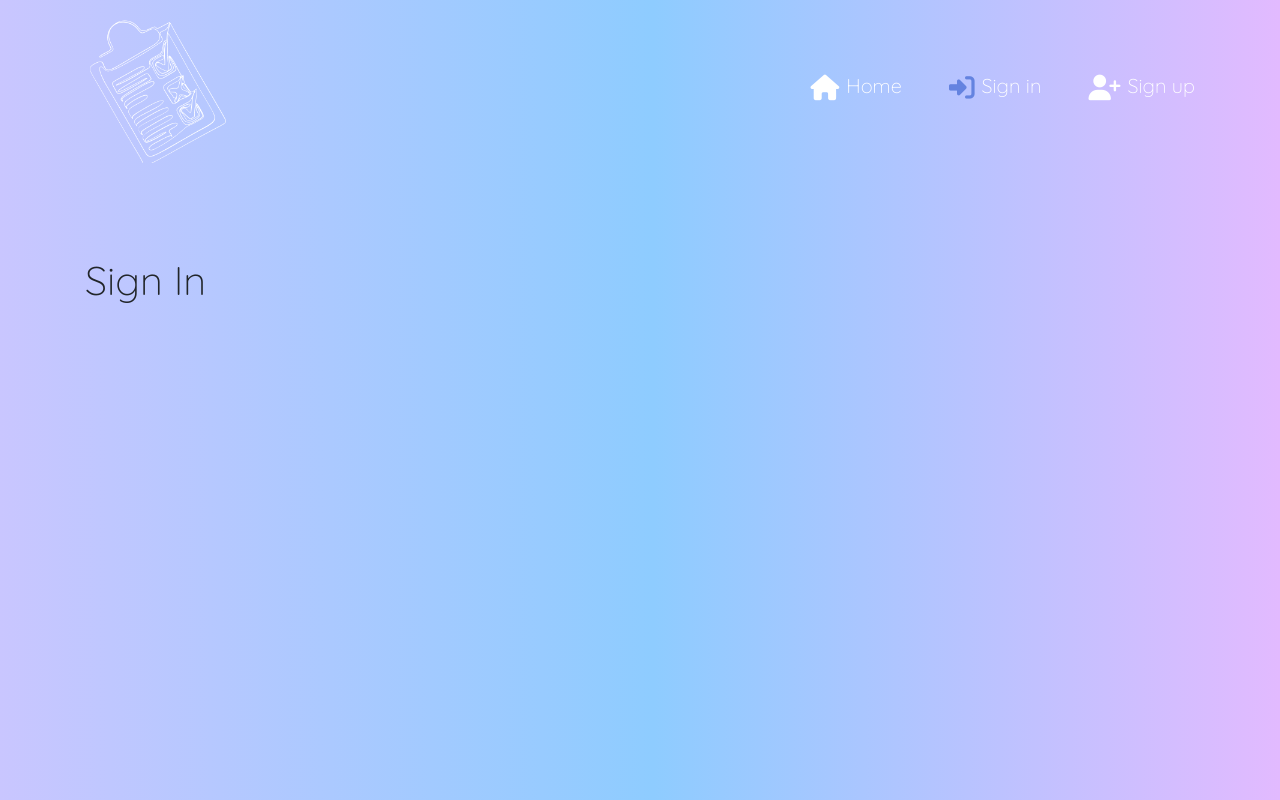
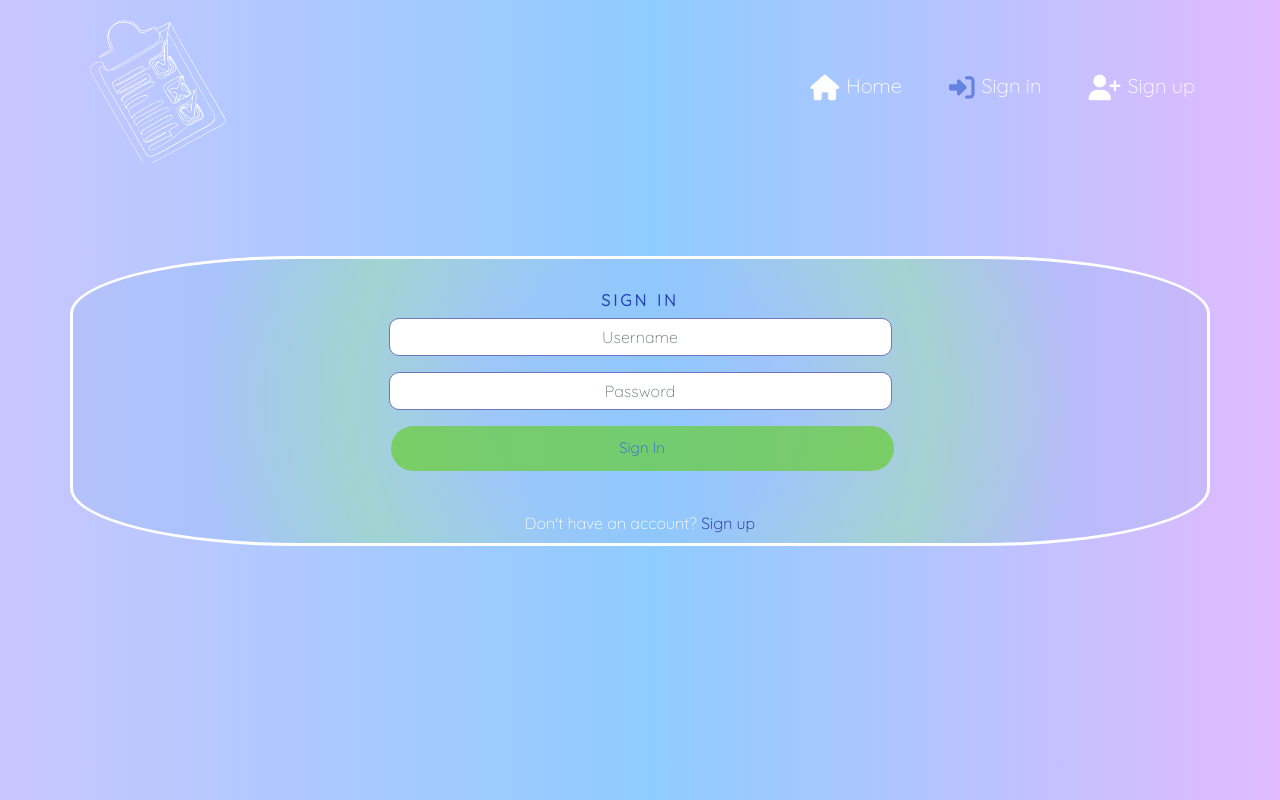
Before and after one commit to bianca9901/todo, a React (Create React App) app in the folder frontend/react-todo-app/: page /signin in a window 1280 px wide. Built offline with nearby package versions, Linux system fonts and the light colour scheme.

Commit message:
Add signin form and integrate Axios

```diff
--- a/frontend/react-todo-app/src/App.js
+++ b/frontend/react-todo-app/src/App.js
@@ -4,6 +4,7 @@ import Container from "react-bootstrap/esm/Container";
 import { Route, Switch } from "react-router-dom";
 import './api/axiosDefaults';
 import SignUpForm from "./pages/auth/SignUpForm";
+import SignInForm from "./pages/auth/SignInForm";
 
 function App() {
   return (
@@ -12,7 +13,7 @@ function App() {
       <Container className={styles.Main}>
         <Switch>
           <Route exact path="/" render={() => <h1>Home Page</h1>} />
-          <Route exact path="/signin" render={() => <h1>Sign In</h1>} />
+          <Route exact path="/signin" render={() => <SignInForm />} />
           <Route exact path="/signup" render={() => <SignUpForm />} />
           <Route render={() => <p>Page Not Found!</p>} />
         </Switch>
--- a/frontend/react-todo-app/src/pages/auth/SignUpForm.js
+++ b/frontend/react-todo-app/src/pages/auth/SignInForm.js
@@ -5,26 +5,31 @@ import styles from "../../styles/SignInUpForm.module.css";
 import btnStyles from "../../styles/Button.module.css";
 import appStyles from "../../App.module.css";
 
-import { Form, Button, Col, Row, Container, Alert } from "react-bootstrap";
+import Form from "react-bootstrap/Form";
+import Alert from "react-bootstrap/Alert";
+import Button from "react-bootstrap/Button";
+import Col from "react-bootstrap/Col";
+import Row from "react-bootstrap/Row";
+import Container from "react-bootstrap/Container";
+
 import axios from "axios";
 import { useHistory } from "react-router-dom/cjs/react-router-dom.min";
 
-const SignUpForm = () => {
-    const [signUpData, setSignupData] = useState({
+const SignInForm = () => {
+    const [signInData, setSignInData] = useState({
         username: '',
-        password1: '',
-        password2: '',
+        password: '',
     });
 
-    const { username, password1, password2 } = signUpData;
+    const { username, password } = signInData;
 
     const [ errors, setErrors ] = useState({});
 
     const history = useHistory();
 
     const handleChange = (event) => {
-        setSignupData({
-            ...signUpData,
+        setSignInData({
+            ...signInData,
             [event.target.name]: event.target.value
         });
     }
@@ -32,8 +37,8 @@ const SignUpForm = () => {
     const handleSubmit = async (event) => {
         event.preventDefault();
         try {
-          await axios.post("/dj-rest-auth/registration/", signUpData);
-          history.push("/signin");
+          await axios.post("/dj-rest-auth/login/", signInData);
+          history.push("/");
         } catch (err) {
           setErrors(err.response?.data);
         }
@@ -43,7 +48,7 @@ const SignUpForm = () => {
     <Row className={styles.Row}>
       <Col className="my-auto py-2 p-md-2" md={6}>
         <Container className={`${appStyles.Content} p-4 `}>
-          <h1 className={styles.Header}>sign up</h1>
+          <h1 className={styles.Header}>sign in</h1>
 
           <Form onSubmit={handleSubmit}>
             <Form.Group controlId="username">
@@ -63,35 +68,18 @@ const SignUpForm = () => {
               </Alert>
             ))}
 
-            <Form.Group controlId="password1">
+            <Form.Group controlId="password">
               <Form.Label className="d-none">Password</Form.Label>
               <Form.Control
               className={styles.Input}
                 type="password"
                 placeholder="Password"
-                name="password1"
-                value={password1}
+                name="password"
+                value={password}
                 onChange={handleChange}
               />
             </Form.Group>
-            {errors.password1?.map((message, idx) => (
-              <Alert key={idx} variant="warning">
-                {message}
-              </Alert>
-            ))}
-
-            <Form.Group controlId="password2">
-              <Form.Label className="d-none">Confirm Password</Form.Label>
-              <Form.Control
-              className={styles.Input}
-                type="password"
-                placeholder="Confirm Password"
-                name="password2"
-                value={password2}
-                onChange={handleChange}
-              />
-            </Form.Group>
-            {errors.password2?.map((message, idx) => (
+            {errors.password?.map((message, idx) => (
               <Alert key={idx} variant="warning">
                 {message}
               </Alert>
@@ -99,7 +87,7 @@ const SignUpForm = () => {
 
             <Button className={`${btnStyles.Button} ${btnStyles.Wide}
             ${btnStyles.Bright}`} type="submit">
-              Sign Up
+              Sign In
             </Button>
             {errors.non_field_errors?.map((message, idx) => (
               <Alert key={idx} variant="warning" className="mt-3">
@@ -110,8 +98,8 @@ const SignUpForm = () => {
 
         </Container>
         <Container className={`mt-3 ${appStyles.Content}`}>
-          <Link className={styles.Link} to="/signin">
-            Already have an account? <span>Sign in</span>
+          <Link className={styles.Link} to="/signup">
+            Don't have an account? <span>Sign up</span>
           </Link>
         </Container>
 
@@ -120,4 +108,4 @@ const SignUpForm = () => {
   );
 };
 
-export default SignUpForm;
+export default SignInForm;
```
